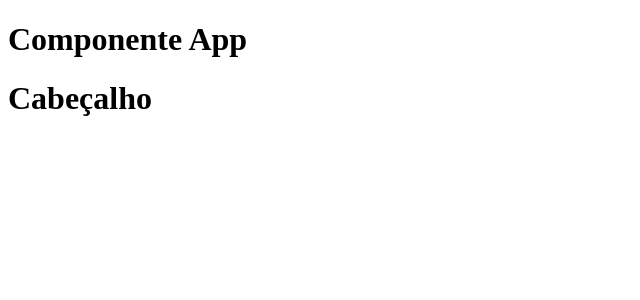
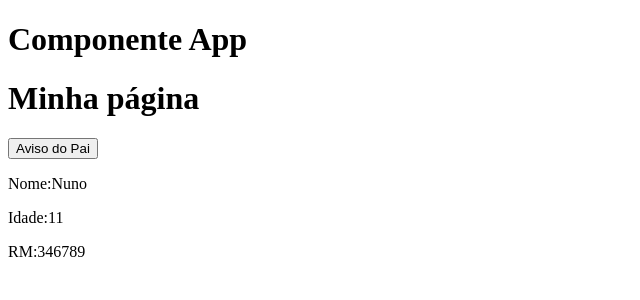
Before and after one commit to 1TDSPO-2024/aula-05-2sem, a React (Vite) app in the folder Aula05/: page / in a window 1280 px wide. Shown: the top 300 px of the page, without its empty margins (0-640 px from the left). Built offline with nearby package versions, Linux system fonts and the light colour scheme.

Commit message:
Realizando desestruturação com PROPS

```diff
--- a/Aula05/src/App.tsx
+++ b/Aula05/src/App.tsx
@@ -1,10 +1,16 @@
 import Cabecalho from "./components/Cabecalho/Cabecalho";
 
 export default function App() {
+
+  const titulo: string = "Minha página";
+
+  const aviso = () => alert(titulo);
+
   return (
+
     <div>
       <h1>Componente App</h1>
-      <Cabecalho />
+      <Cabecalho tituloProps={titulo} avisoProps={aviso} />
     </div>
 
   );
--- a/Aula05/src/components/Cabecalho/Cabecalho.tsx
+++ b/Aula05/src/components/Cabecalho/Cabecalho.tsx
@@ -1,7 +1,26 @@
-export default function Cabecalho() {
+export default function Cabecalho(props: { tituloProps: string, avisoProps: Function }) {
+
+    document.title = props.tituloProps;
+
+    const aluno = {
+        nome: "Nuno",
+        idade: 11,
+        rm: 346789
+    }
+
+    const { nome, idade, rm } = aluno;
+
     return (
         <header>
-            <h1>Cabeçalho</h1>
+            <h1>{props.tituloProps}</h1>
+            <div>
+                <button onClick={() => props.avisoProps()}>Aviso do Pai</button>
+            </div>
+            <div>
+                <p>Nome:{nome}</p>
+                <p>Idade:{idade}</p>
+                <p>RM:{rm}</p>
+            </div>
         </header>
     )
 }
```
